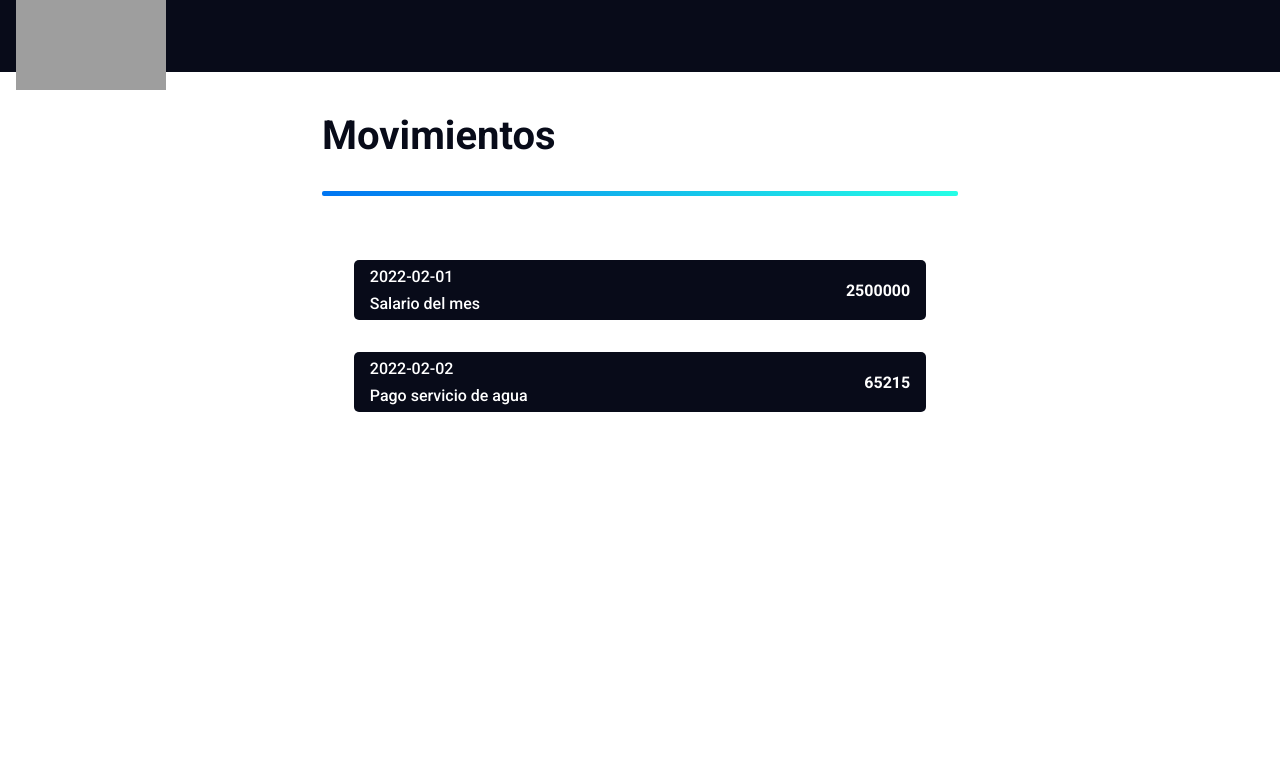
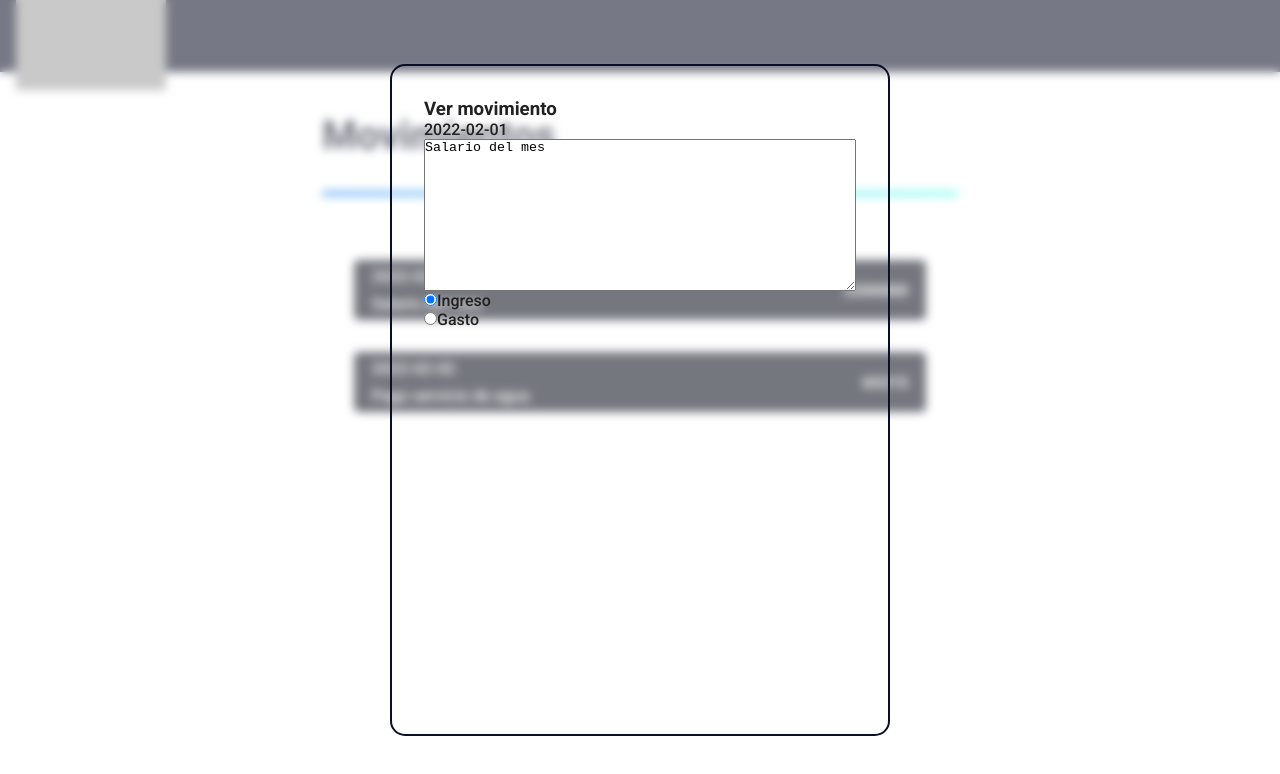
Before and after one commit to MarcoDes2616/prisma_services, a React (Vite) app: page /#/services/dashboard in a window 1280 px wide. Shown: the top 774 px of the page. Built offline with nearby package versions, Linux system fonts and the light colour scheme; no server answers; grey boxes are pictures that could not be loaded.

Commit message:
create showbill, create form bill

```diff
--- a/src/App.css
+++ b/src/App.css
@@ -6,7 +6,7 @@
   --primaryColor: #0075f2;
   --secondColor: #26ffe6;
   --primaryText: #212121;
-  --background: #080b19;
+  --background: #0a0f25;
 }
 
 *{
@@ -234,6 +234,7 @@ form{
   width: 90%;
   height: 60px;
   background-color: #080b19;
+  border: 2px solid var(--background);
   border-radius: 5px;
   color: white;
   margin: auto;
@@ -241,7 +242,15 @@ form{
   justify-content: space-between;
   padding: .5rem 1rem;
   cursor: pointer;
+  transition: all .7s;
 }
+
+.bill:hover{
+  border: 2px solid var(--background);
+  background-color: rgb(233, 232, 232);
+  color: var(--primaryText);
+}
+
 .bill div{
   height: 100%;
   display: flex;
@@ -250,6 +259,35 @@ form{
   justify-content: center;
 }
 
+.showbill__container{
+  width: 100vw;
+  height: 100vh;
+  background-color: rgba(255, 255, 255, 0.445);
+  backdrop-filter: blur(5px);
+  display: flex;
+  justify-content: center;
+  align-items: center;
+  position: fixed;
+  top: 0;
+  left: 0;
+  z-index: 101;
+
+}
+
+.showbill{
+  width: 90%;
+  max-width: 500px;
+  height: calc(100vh - 8rem);
+  /* background: rgb(255, 255, 255); */
+  display: flex;
+  flex-direction: column;
+  border: 2px solid var(--background);
+  border-radius: 15px;
+  padding: 2rem;
+}
+
+
+
 
 @media screen and (min-width: 690px) {
   .nav{
--- /dev/null
+++ b/src/components/Bill.jsx
@@ -0,0 +1,49 @@
+import { useEffect, useState } from 'react';
+import axios from '../utils/axios';
+import { useSelector } from 'react-redux';
+
+const Bill = ({ billSelected, setBillSelected, setBills }) => {
+    const [info, setInfo] = useState()
+    const user = useSelector(state => state.user)
+
+    // useEffect(() => {
+    //     axios.get(`/users/${user.username}/bills/${billSelected}`)
+    //         .then(res => setInfo(res.data))
+    //         .catch(error => alert(error))
+    // }, [])
+
+    const goBack = () => {
+        setBills(false)
+        setBillSelected()
+    }
+
+    const data = {
+        "id": "12124",
+        "date_bill": "2022-02-01",
+        "value": "2500000",
+        "type": "1",
+        "observation": "Salario del mes"
+    }
+
+    return (
+        <div className='showbill__container'>
+            <div className='showbill'>
+                <h3>Ver movimiento</h3>
+                <p>{data.date_bill}</p>
+                <textarea name="" id="" cols="30" rows="10" value={data.observation}></textarea>
+                <div className='radio_btn'>
+                    <legend>
+                        <input type="radio" name="tipo" id="Ingreso" value="1" checked={data.type === "1"} />
+                        Ingreso
+                    </legend>
+                    <legend>
+                        <input type="radio" name="tipo" id="Gasto" value="2" checked={data.type === "2"} />
+                        Gasto
+                    </legend>
+                </div>
+            </div>
+        </div>
+    );
+};
+
+export default Bill;
--- a/src/pages/Dashboard.jsx
+++ b/src/pages/Dashboard.jsx
@@ -1,10 +1,12 @@
 import React, { useEffect, useState } from 'react';
 import { useSelector } from 'react-redux';
 import axios from '../utils/axios';
+import Bill from '../components/Bill';
 
 const Dashboard = () => {
     const user = useSelector(state => state.user)
-    const [bills, setBills] = useState()
+    const [bills, setBills] = useState(true)
+    const [billSelected, setBillSelected] = useState()
 
     useEffect(() => {
         axios.get(`/users/${user.username}/bills`)
@@ -28,17 +30,19 @@ const Dashboard = () => {
         "observation": "Pago servicio de agua"
         }
     ]
-    const getBill = () => {
-
+    const getBill = (id) => {
+        setBillSelected(id)
+        setBills(true)
     }
 
     return (
         <div className='dashboard'>
+            {bills && <Bill billSelected={billSelected} setBillSelected={setBillSelected} setBills={setBills}/>}
             <h2>Movimientos</h2>
             <div className='separator'></div>
             <div className='bills_container'>
                 {info.map((bill) => (
-                    <div onClick={() => getBill()} className='bill' key={bill.id}>
+                    <div onClick={() => getBill(bill.id)} className='bill' key={bill.id}>
                         <div className='info_bill'>
                             <p>{bill.date_bill}</p>
                             <p>{bill.observation}</p>
```
